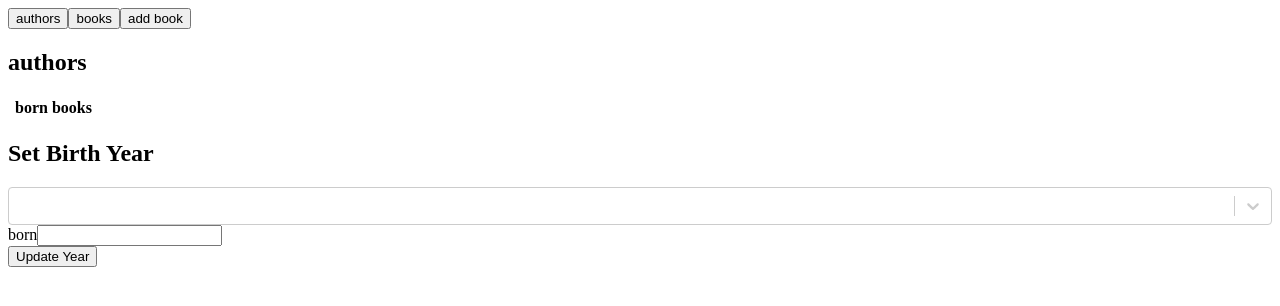
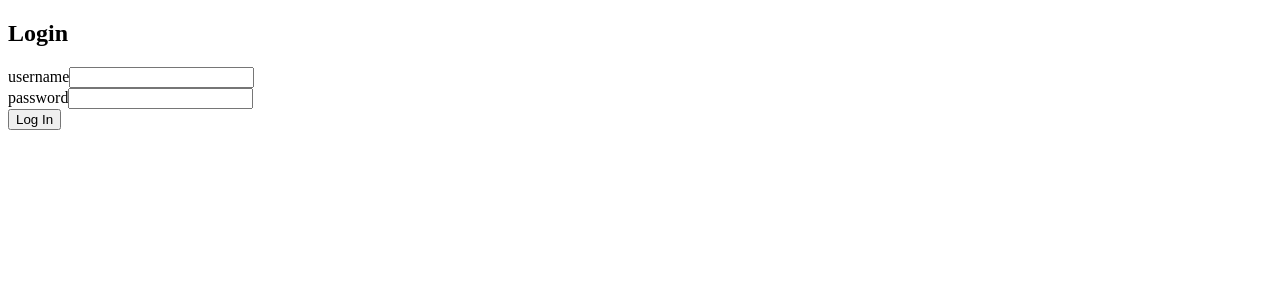
Before and after one commit to reiting/UofHelsinkiFullStackCourse, a React (Create React App) app in the folder Part 8/library-frontend/: page / in a window 1280 px wide. Shown: the top 306 px of the page. Built offline with nearby package versions, Linux system fonts and the light colour scheme.

Commit message:
finished part 8.18, login

```diff
--- a/Part 8/library-frontend/package.json
+++ b/Part 8/library-frontend/package.json
@@ -7,6 +7,7 @@
     "@testing-library/jest-dom": "^4.2.4",
     "@testing-library/react": "^9.4.1",
     "@testing-library/user-event": "^7.2.1",
+    "apollo-link-context": "^1.0.20",
     "graphql": "^15.4.0",
     "react": "^16.12.0",
     "react-dom": "^16.12.0",
--- a/Part 8/library-frontend/src/App.js
+++ b/Part 8/library-frontend/src/App.js
@@ -1,11 +1,64 @@
 
-import React, { useState } from 'react'
+import { useApolloClient, useQuery } from '@apollo/client'
+import React, { useEffect, useState } from 'react'
 import Authors from './components/Authors'
 import Books from './components/Books'
+import Login from './components/Login'
 import NewBook from './components/NewBook'
+import { ALL_AUTHORS } from './queries'
+
+const Notify = ({ errorMessage }) => {
+  if ( !errorMessage ) {
+    return null
+  }
+
+  return (
+    <div style={{color: 'red'}}>
+      {errorMessage}
+    </div>
+  )
+}
 
 const App = () => {
   const [page, setPage] = useState('authors')
+  const [token, setToken] = useState(null)
+  const [errorMessage, setErrorMessage] = useState(null)
+  const result = useQuery(ALL_AUTHORS)
+  const client = useApolloClient()
+
+  useEffect(() => {
+    const tokenFromStorage = localStorage.getItem("user-token");
+    if (tokenFromStorage) {
+      setToken(tokenFromStorage);
+    }
+  }, []);
+
+  const logout = () => {
+    setToken(null);
+    localStorage.clear();
+    client.resetStore();
+  };
+
+  const notify = (message) => {
+    setErrorMessage(message)
+    setTimeout(() => {
+      setErrorMessage(null)
+    }, 5000)
+  }
+
+
+  if (!token) {
+    return (
+      <div>
+        <Notify errorMessage={errorMessage} />
+        <h2>Login</h2>
+        <Login
+          setToken={setToken}
+          setError={notify}
+        />
+      </div>
+    )
+  }
 
   return (
     <div>
@@ -13,6 +66,7 @@ const App = () => {
         <button onClick={() => setPage('authors')}>authors</button>
         <button onClick={() => setPage('books')}>books</button>
         <button onClick={() => setPage('add')}>add book</button>
+        <button onClick={() => setPage('login')}>log in</button>
       </div>
 
       <Authors
@@ -27,6 +81,10 @@ const App = () => {
         show={page === 'add'}
       />
 
+      <Login
+        show={page === 'login'}
+      />
+
     </div>
   )
 }
--- a/Part 8/library-frontend/src/components/BirthYear.js
+++ b/Part 8/library-frontend/src/components/BirthYear.js
@@ -5,7 +5,7 @@ import Select from 'react-select'
 
 const BirthYear = ({ options }) => {
   const [name, setName] = useState('')
-  let [born, setborn] = useState('')
+  let [born, setBorn] = useState('')
 
   const [editAuthor] = useMutation(EDIT_AUTHOR, {
     refetchQueries: [{ query: ALL_AUTHORS }]
@@ -17,7 +17,7 @@ const BirthYear = ({ options }) => {
     editAuthor({ variables: { name, born } })
 
     setName('')
-    setborn('')
+    setBorn('')
   }
 
   return (
@@ -35,7 +35,7 @@ const BirthYear = ({ options }) => {
           born
           <input
             value={born}
-            onChange={({ target }) => setborn(target.value)}
+            onChange={({ target }) => setBorn(target.value)}
           />
         </div>
         <button type='submit'>Update Year</button>
--- /dev/null
+++ b/Part 8/library-frontend/src/components/Login.js
@@ -0,0 +1,55 @@
+import React, { useEffect, useState } from 'react'
+import { useMutation } from '@apollo/client'
+import { LOGIN } from '../queries'
+
+const Login = ({ show, setToken, setError }) => {
+  const [username, setUsername] = useState('')
+  const [password, setPassword] = useState('')
+
+  const [login, result] = useMutation(LOGIN, {
+    onError: (error) => {
+      setError(error.graphQLErrors[0].message)
+    }
+  })
+
+  useEffect(() => {
+    if (result.data) {
+      const token = result.data.login.value
+      setToken(token)
+      localStorage.setItem('phonenumbers-user-token', token)
+    }
+  }, [result.data]) // eslint-disable-line
+
+  const submit = async (event) => {
+    event.preventDefault()
+
+    login({ variables: { username, password } })
+  }
+
+
+  return (
+    <form onSubmit={submit}>
+      <div>
+        username
+          <input
+          type='text'
+          value={username}
+          name='Username'
+          onChange={({ target }) => setUsername(target.value)}
+        />
+      </div>
+      <div>
+        password
+          <input
+          type='password'
+          value={password}
+          name='Password'
+          onChange={({ target }) => setPassword(target.value)}
+        />
+      </div>
+      <button type='submit'>Log In</button>
+    </form>
+  )
+}
+
+export default Login
--- a/Part 8/library-frontend/src/index.js
+++ b/Part 8/library-frontend/src/index.js
@@ -4,12 +4,23 @@ import App from './App'
 import {
   ApolloClient, ApolloProvider, HttpLink, InMemoryCache
 } from '@apollo/client'
+import { setContext } from 'apollo-link-context'
+
+const authLink = setContext((_, { headers }) => {
+  const token = localStorage.getItem('phonenumbers-user-token')
+  return {
+    headers: {
+      ...headers,
+      authorization: token ? `bearer ${token}` : null,
+    }
+  }
+})
+
+const httpLink = new HttpLink({ uri: 'http://localhost:4000' })
 
 const client = new ApolloClient({
   cache: new InMemoryCache(),
-  link: new HttpLink({
-    uri: 'http://localhost:4000',
-  })
+  link: authLink.concat(httpLink)
 })
 
 ReactDOM.render(
--- a/Part 8/library-frontend/src/queries.js
+++ b/Part 8/library-frontend/src/queries.js
@@ -57,3 +57,11 @@ export const EDIT_AUTHOR = gql`
     }
   }
 `
+
+export const LOGIN = gql`
+  mutation login($username: String!, $password: String!) {
+    login(username: $username, password: $password)  {
+      value
+    }
+  }
+`
```
Also changed, not shown: 1 other file (tests, documents, lock files or other folders).
